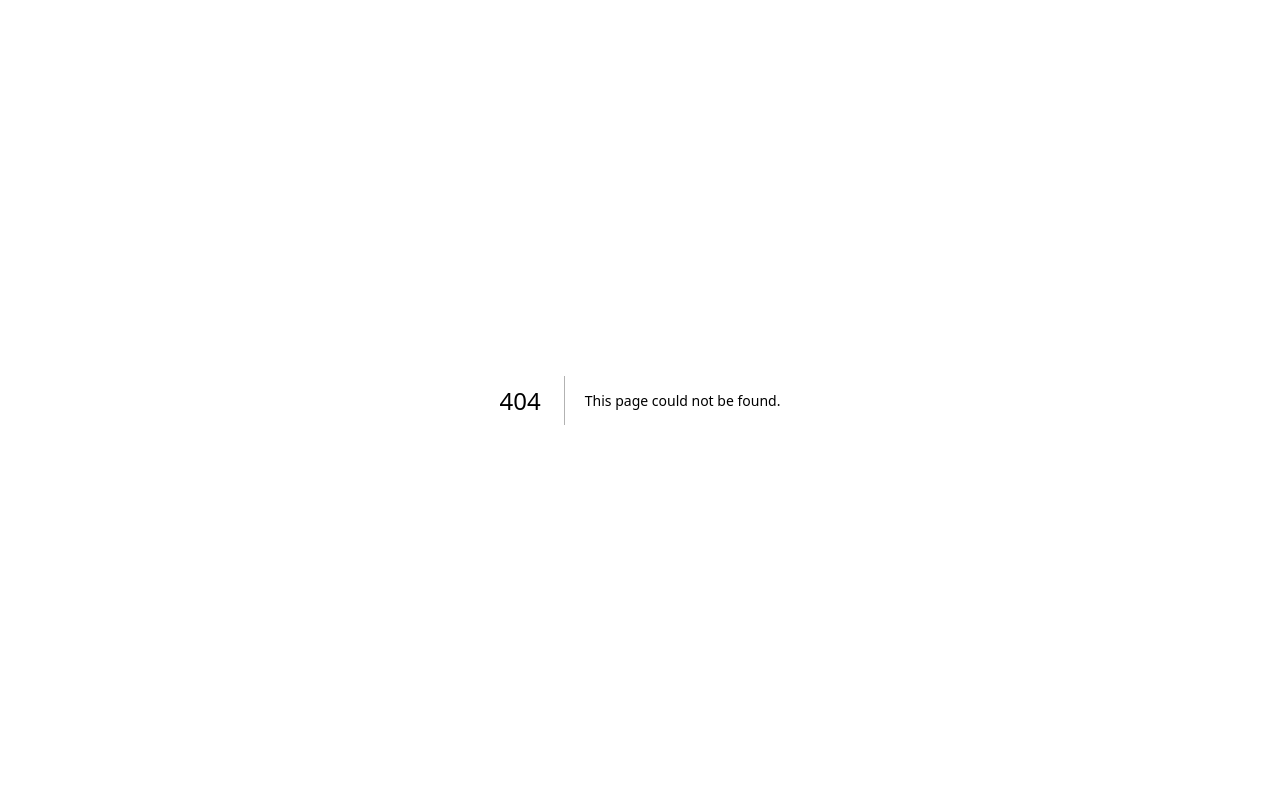
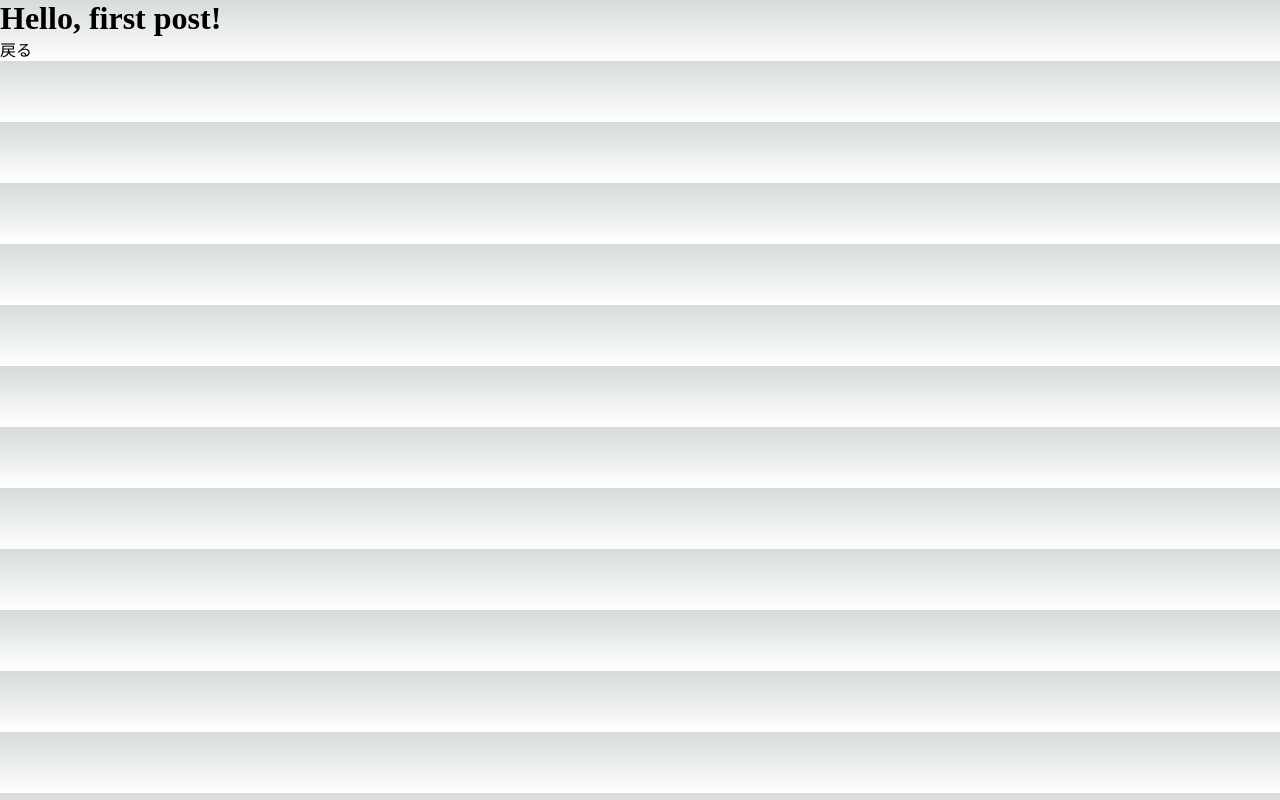
Before and after one commit to kazuma-naka/nextjs-blog, a Next.js app: page /posts/first-post in a window 1280 px wide. Before the commit this address had no page. Built offline with nearby package versions, Linux system fonts and the light colour scheme.

Commit message:
add first-post page
add Link in index and first-post in order to go back and forth

```diff
--- a/src/pages/index.tsx
+++ b/src/pages/index.tsx
@@ -2,6 +2,7 @@
 import Image from "next/image";
 import { Inter } from "next/font/google";
 import styles from "@/styles/Home.module.css";
+import Link from "next/link";
 
 const inter = Inter({ subsets: ["latin"] });
 
@@ -14,6 +15,7 @@
         <meta name="viewport" content="width=device-width, initial-scale=1" />
         <link rel="icon" href="/favicon.ico" />
       </Head>
+      <Link href="posts/first-post">first-post へのリンク</Link>
       <main className={`${styles.main} ${inter.className}`}>
         <div className={styles.description}>
           <p>
--- /dev/null
+++ b/src/pages/posts/first-post.tsx
@@ -0,0 +1,13 @@
+import type { NextPage } from "next";
+import Link from "next/link";
+
+const FirstPost: NextPage = () => {
+  return (
+    <>
+      <h1>Hello, first post!</h1>
+      <Link href="/">戻る</Link>
+    </>
+  );
+};
+
+export default FirstPost;
```
